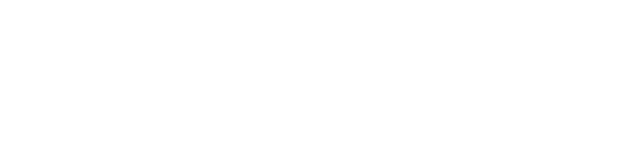
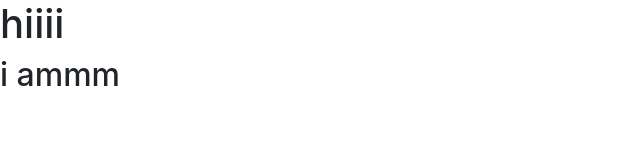
Before and after one commit to ngoNhi123t/DuAnGit, a plain HTML site: page index.html in a window 1280 px wide. Shown: the whole page, without its empty margins (0-640 px from the left). Drawn offline with nearby package versions, Linux system fonts and the light colour scheme.

Commit message:
them cau truc

```diff
--- a/index.html
+++ b/index.html
@@ -9,6 +9,9 @@
     <link rel="stylesheet" href="https://cdn.jsdelivr.net/npm/bootstrap@4.6.2/dist/css/bootstrap.min.css" integrity="sha384-xOolHFLEh07PJGoPkLv1IbcEPTNtaed2xpHsD9ESMhqIYd0nLMwNLD69Npy4HI+N" crossorigin="anonymous">
 </head>
 <body>
+    <h1>hiiii</h1>
+    <header><h2>i ammm</h2></header>
+    <section></section>
     <script src="https://cdn.jsdelivr.net/npm/jquery@3.5.1/dist/jquery.slim.min.js" integrity="sha384-DfXdz2htPH0lsSSs5nCTpuj/zy4C+OGpamoFVy38MVBnE+IbbVYUew+OrCXaRkfj" crossorigin="anonymous"></script>
 <script src="https://cdn.jsdelivr.net/npm/bootstrap@4.6.2/dist/js/bootstrap.bundle.min.js" integrity="sha384-Fy6S3B9q64WdZWQUiU+q4/2Lc9npb8tCaSX9FK7E8HnRr0Jz8D6OP9dO5Vg3Q9ct" crossorigin="anonymous"></script>
 </body>
```
